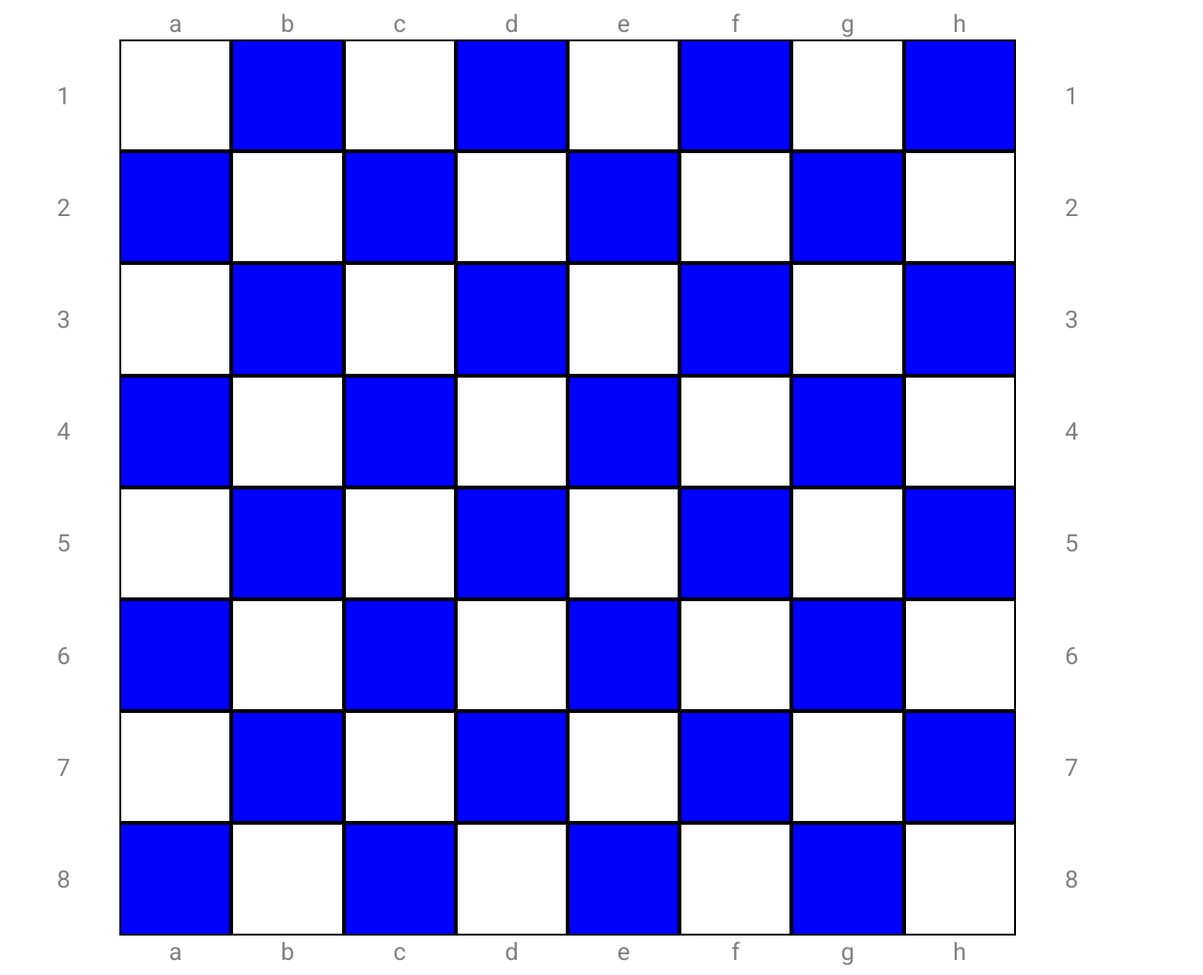
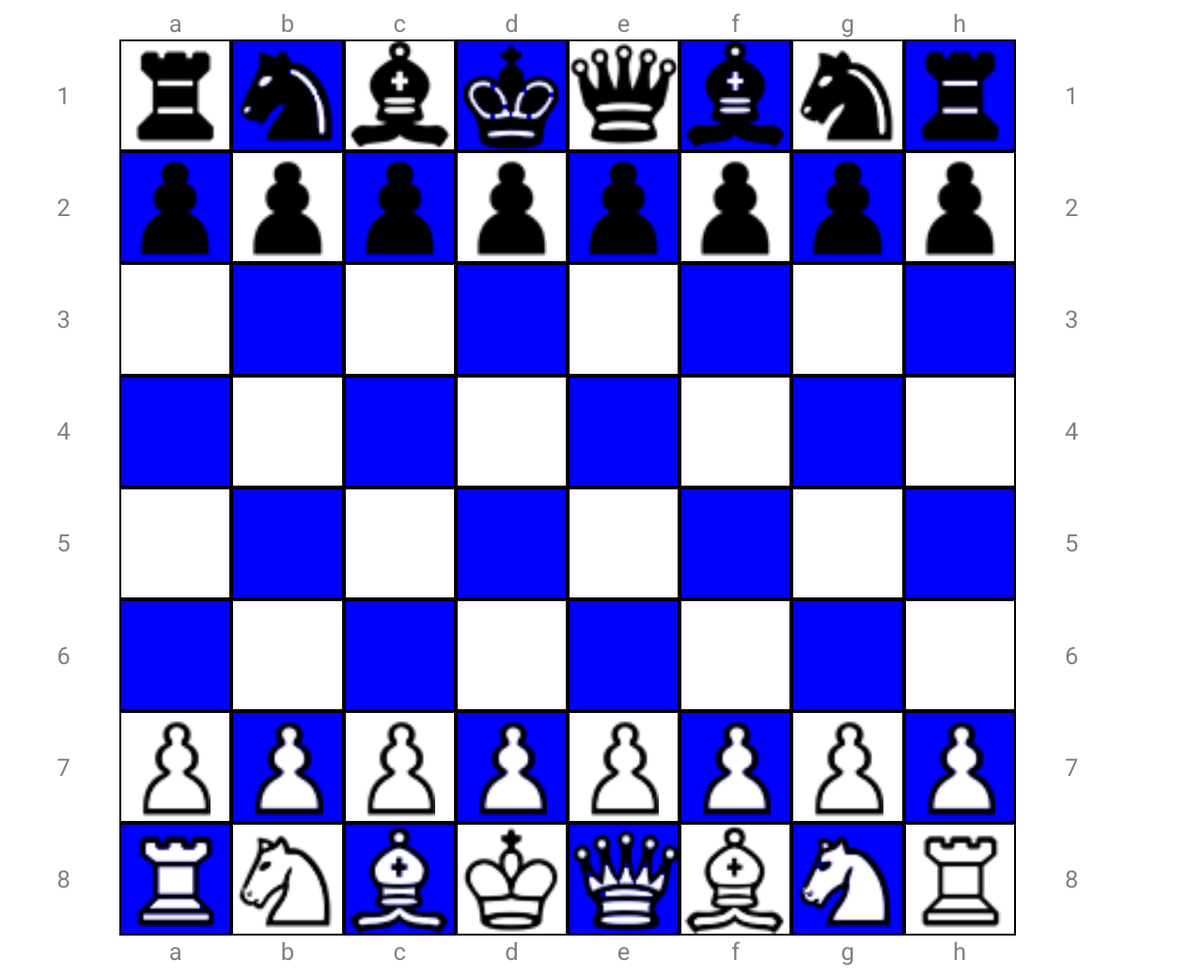
Before and after one commit to byboot/fd1, a plain HTML site: page chess3.html in a window 1280 px wide. Shown: the whole page at 94% size. Drawn offline with Linux system fonts and the light colour scheme.

Commit message:
шахматы расставил

```diff
--- a/chess3.html
+++ b/chess3.html
@@ -42,7 +42,7 @@ border: 2px solid white;
 
 /*  цифры - буквы */
 div div:nth-child(9n+1) div:nth-child(2)::after {content: "a";}
-div div:nth-child(9n+1) div:nth-child(3)::after { content: "b";}
+div div:nth-child(9n+1) div:nth-child(3)::after {content: "b";}
 div div:nth-child(9n+1) div:nth-child(4)::after {content: "c";}
 div div:nth-child(9n+1) div:nth-child(5)::after {content: "d";}
 div div:nth-child(9n+1) div:nth-child(6)::after {content: "e";}
@@ -58,8 +58,180 @@ div div:nth-child(7) div:nth-child(9n+1)::after {content: "6";}
 div div:nth-child(8) div:nth-child(9n+1)::after {content: "7";}
 div div:nth-child(9) div:nth-child(9n+1)::after {content: "8";}
 
+
+/*  шахматные фигуры черные */
+
+div div:nth-child(2) div:nth-child(2)::after, div div:nth-child(2) div:nth-child(9)::after
+{
+    content: ""; display: block;
+    overflow: hidden;
+    width: 9vw;
+    height: 9vw;
+    background-image: url("chess.png");
+    background-position: 277% 2%;
+    background-size: 650%;
+}
+
+
+div div:nth-child(2) div:nth-child(3)::after, div div:nth-child(2) div:nth-child(8)::after
+{
+    content: ""; display: block;
+    overflow: hidden;
+    width: 9vw;
+    height: 9vw;
+    background-image: url("chess.png");
+    background-position: 319% 2%;
+    background-size: 650%;
+}
+
+
+div div:nth-child(2) div:nth-child(4)::after, div div:nth-child(2) div:nth-child(7)::after
+{
+    content: ""; display: block;
+    overflow: hidden;
+    width: 9vw;
+    height: 9vw;
+    background-image: url("chess.png");
+    background-position: 416% 0%;
+    background-size: 650%;
+}
+
+div div:nth-child(2) div:nth-child(5)::after
+{
+    content: ""; display: block;
+    overflow: hidden;
+    width: 9vw;
+    height: 9vw;
+    background-image: url("chess.png");
+    background-position: -1% -2%;
+    background-size: 673%;
+    background-repeat: no-repeat;
+}
+
+
+div div:nth-child(2) div:nth-child(6)::after
+{
+
+    content: ""; display: block;
+    overflow: hidden;
+    width: 9vw;
+    height: 9vw;
+    background-image: url("chess.png");
+    background-position: 374% 0%;
+    background-size: 650%;
+}
+
+/* черные пешки */
+
+div div:nth-child(3) div:nth-child(-n+9):nth-child(n+2)::after
+{
+    content: ""; display: block;
+    overflow: hidden;
+    width: 9vw;
+    height: 9vw;
+    background-image: url("chess.png");
+    background-position: 103% 3%;
+    background-size: 673%;
+    background-repeat: no-repeat;
+}
+
+
+
+
+/*  белые фигуры - низ  */
+
+
+/* король */
+div div:nth-child(9) div:nth-child(6)::after
+{
+
+    content: ""; display: block;
+    overflow: hidden;
+    width: 9vw;
+    height: 9vw;
+    background-image: url("chess.png");
+    background-position: 374% 100%;
+    background-size: 650%;
+}
+
+
+/* ферзь */
+div div:nth-child(9) div:nth-child(5)::after
+{
+
+    content: ""; display: block;
+    overflow: hidden;
+    width: 9vw;
+    height: 9vw;
+    background-image: url("chess.png");
+    background-position: -1% 100%;
+    background-size: 650%;
+    background-repeat: no-repeat;
+}
+
+
+/* ладья */
+
+div div:nth-child(9) div:nth-child(2)::after, div div:nth-child(9) div:nth-child(9)::after
+{
+    content: ""; display: block;
+    overflow: hidden;
+    width: 9vw;
+    height: 9vw;
+    background-image: url("chess.png");
+    background-position: 277% 103%;
+    background-size: 650%;
+}
+
+
+/* лошадь */
+
+div div:nth-child(9) div:nth-child(3)::after, div div:nth-child(9) div:nth-child(8)::after
+{
+    content: ""; display: block;
+    overflow: hidden;
+    width: 9vw;
+    height: 9vw;
+    background-image: url("chess.png");
+    background-position: 201% 103%;
+    background-size: 650%;
+}
+
+
+/* слон */
+
+div div:nth-child(9) div:nth-child(4)::after, div div:nth-child(9) div:nth-child(7)::after
+{
+    content: ""; display: block;
+    overflow: hidden;
+    width: 9vw;
+    height: 9vw;
+    background-image: url("chess.png");
+    background-position: 180% 100%;
+    background-size: 650%;
+}
+
+
+/* белые пешки */
+
+div div:nth-child(8) div:nth-child(-n+9):nth-child(n+2)::after
+{
+    content: ""; display: block;
+    overflow: hidden;
+    width: 9vw;
+    height: 9vw;
+    background-image: url("chess.png");
+    background-position: 103% 102%;
+    background-size: 673%;
+    background-repeat: no-repeat;
+}
+
+
+
+
     </style>
 </head>
+
 
 <body>
 
```
Also changed, not shown: chess.png (added).
